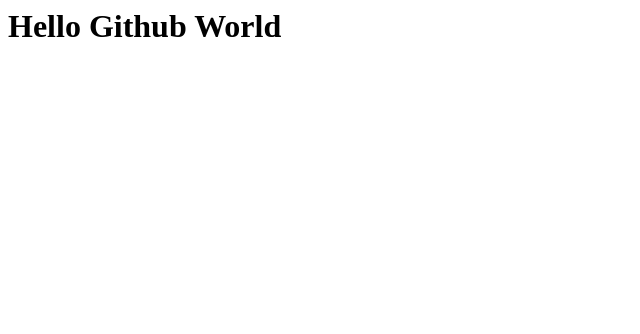
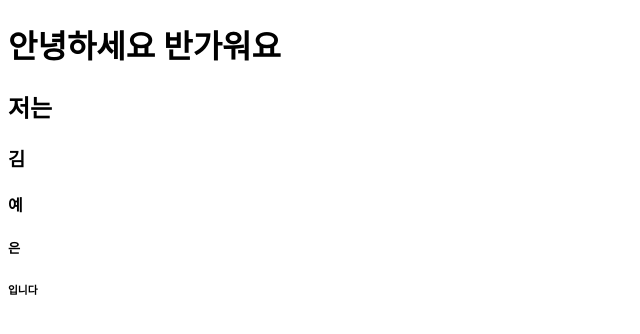
Before and after one commit to Yenny456/first, a plain HTML site: page index.html in a window 1280 px wide. Shown: the whole page, without its empty margins (0-640 px from the left). Drawn offline with Linux system fonts and the light colour scheme.

Commit message:
(수정)index.html 파일내용 수정

```diff
--- a/index.html
+++ b/index.html
@@ -1 +1,16 @@
-<h1>Hello Github World</h1>
+<!DOCTYPE html>
+<html lang="en">
+<head>
+    <meta charset="UTF-8">
+    <meta name="viewport" content="width=device-width, initial-scale=1.0">
+    <title>Yenny456</title>
+</head>
+<body>
+    <h1>안녕하세요 반가워요</h1>
+    <h2>저는</h2>
+    <h3>김</h3>
+    <h4>예</h4>
+    <h5>은</h5>
+    <h6>입니다</h6>
+</body>
+</html>
```
